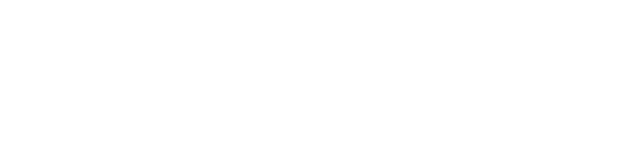
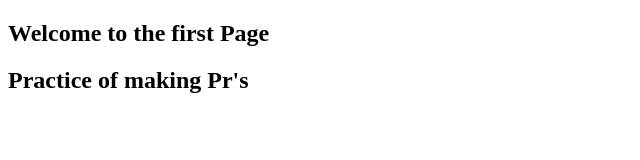
Before and after one commit to mugishaAIMABLE/gitpractice, a plain HTML site: page Index.html in a window 1280 px wide. Shown: the whole page, without its empty margins (0-640 px from the left). Drawn offline with Linux system fonts and the light colour scheme.

Commit message:
changes in another branch

```diff
--- a/Index.html
+++ b/Index.html
@@ -6,6 +6,7 @@
     <title>Home</title>
 </head>
 <body>
-
+    <h2>Welcome to the first Page</h2>
+    <h2>Practice of making Pr's</h2>
 </body>
 </html>
```
